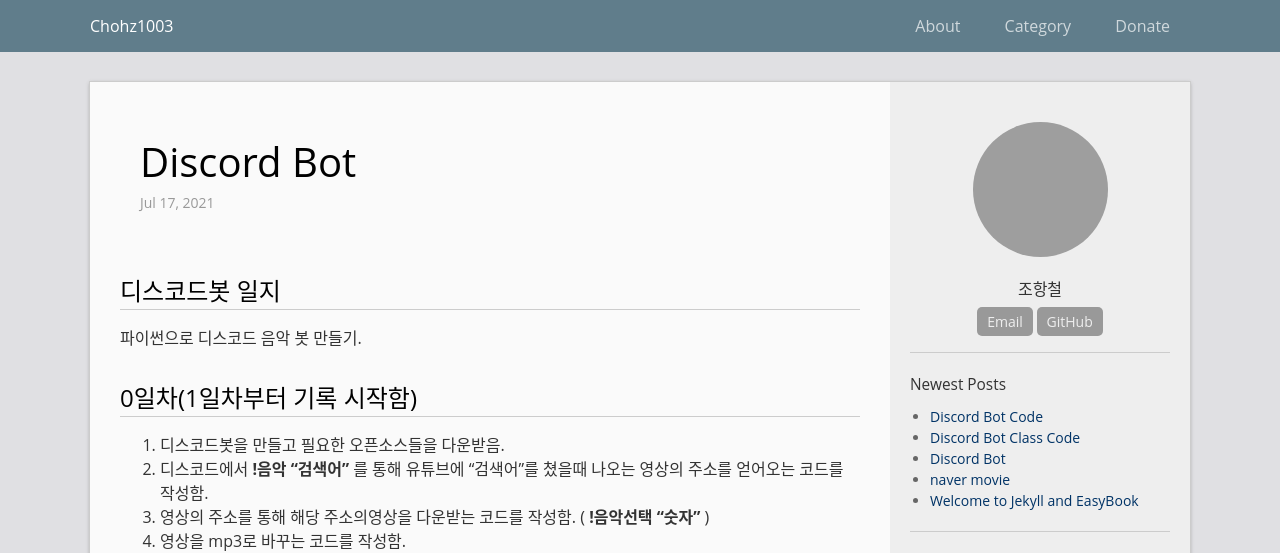
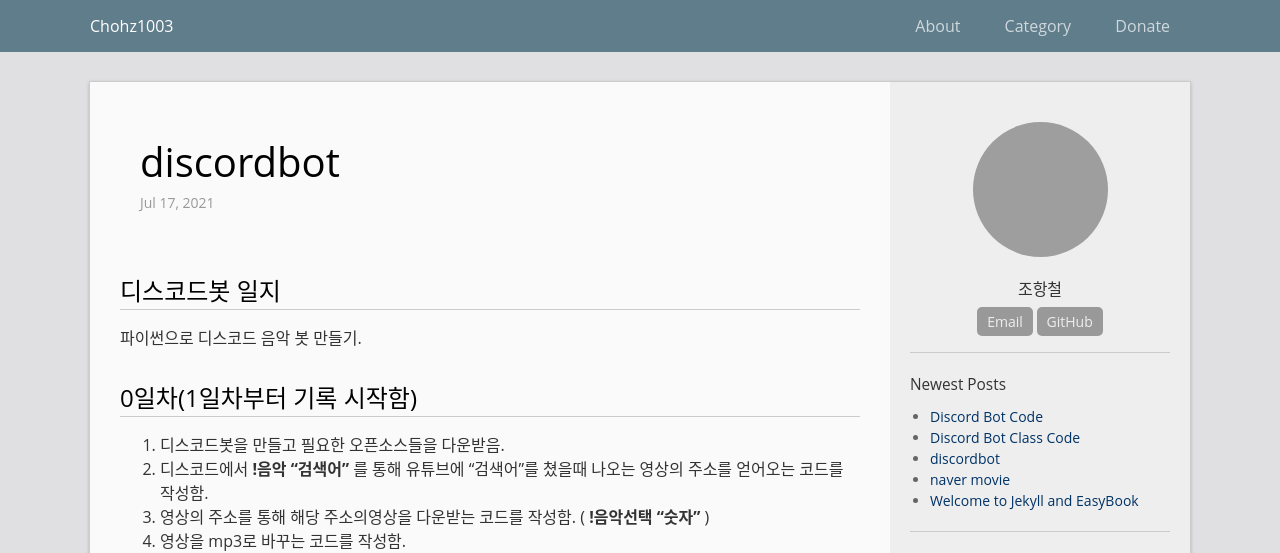
Before and after one commit to chohz1003/chohz1003.github.com, a Jekyll site: the page built from _posts/discord/2021-07-17-discordbot.md, in a window 1280 px wide and 900 px high. Shown: the top 553 px of the window. Built offline with Jekyll 4.4.1, drawn with Linux system fonts in a browser that asks for light colours; grey boxes are pictures that could not be loaded.

Commit message:
Update and rename 2021-07-17-DiscordBot.md to 2021-07-17-discordbot.md

```diff
--- a/_posts/discord/2021-07-17-DiscordBot.md
+++ b/_posts/discord/2021-07-17-discordbot.md
@@ -1,9 +1,9 @@
 ---
 layout: post
-title: "Discord Bot"
+title: "discordbot"
 date: 2021-07-17 18:00:00
 categories: jekyll update
-permalink: /archivers/Discord Bot
+permalink: /archivers/discordbot
 ---
 
 # 디스코드봇 일지
```
